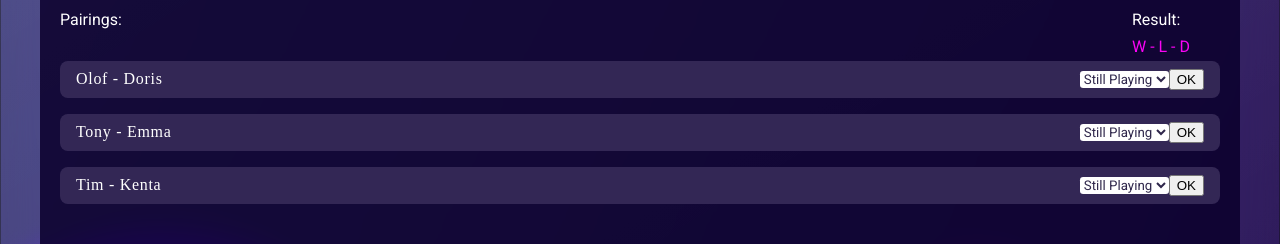
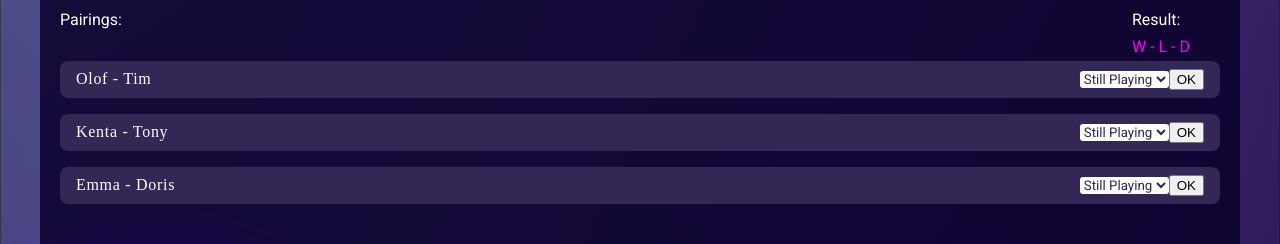
Before and after one commit to olofWallgren/RoundRobinApp, a React (Create React App) app: page /current-tournament/round in a window 1280 px wide. Shown: the part 223-467 px from the top of the page. Built offline with nearby package versions, Linux system fonts and the light colour scheme; a web font is replaced by a local one.

Commit message:
Every match gets an ID

```diff
--- a/src/Utilities/RoundMaker/roundMaker.tsx
+++ b/src/Utilities/RoundMaker/roundMaker.tsx
@@ -34,9 +34,14 @@ function MakeRoundRobinPairings(props: TournamentInterface) {
     const secondHalf = newPlayerIndexes.slice(half, playerCount).reverse();
 
     for (let i = 0; i < firstHalf.length; i++) {
+
+      let roundNumber: any = ((tournamentPairings.length)+1);
+      let idMatchFormater = "r" + roundNumber + "m" + ((i)+1);
+
       roundPairings.push({
         player1: props.players[firstHalf[i]],
         player2: props.players[secondHalf[i]],
+        matchId: idMatchFormater
       });
     }
 
@@ -44,17 +49,18 @@ function MakeRoundRobinPairings(props: TournamentInterface) {
     playerIndexes.push(playerIndexes.shift());
     tournamentPairings.push(roundPairings);
 
-    console.log(tournamentPairings);
+//    console.log(tournamentPairings);
+//    console.log(tournamentPairings)
   }
   const setPairingsPoints = () => {};
   // return tournamentPairings;
   return (
     <div>
-      {tournamentPairings[0].map((e) => (
+      {tournamentPairings[2].map((e) => (
         <OutputBarRound
           player1={e.player1.name}
           player2={e.player2.name}
-          pairingId={1}
+          pairingId={e.matchId}
         />
       ))}
     </div>
--- a/src/components/OutputBarRound/index.tsx
+++ b/src/components/OutputBarRound/index.tsx
@@ -6,7 +6,7 @@ import { Grid } from "@mui/material";
 import { useForm, SubmitHandler } from "react-hook-form";
 
 interface Props {
-  pairingId: any;
+  pairingId?: any;
   player1?: any;
   player2?: any;
   children?: React.ReactNode;
@@ -29,7 +29,7 @@ const OutputBarRound: React.FC<Props> = ({
   } = useForm<Inputs>();
 
   const onSubmit: SubmitHandler<Inputs> = (data) => {
-    console.log("från outputbar", pairingId, data, player1, "vs", player2);
+    console.log("från outputbar:", "matchID:",pairingId, data, player1, "vs", player2);
   };
 
   return (
```
